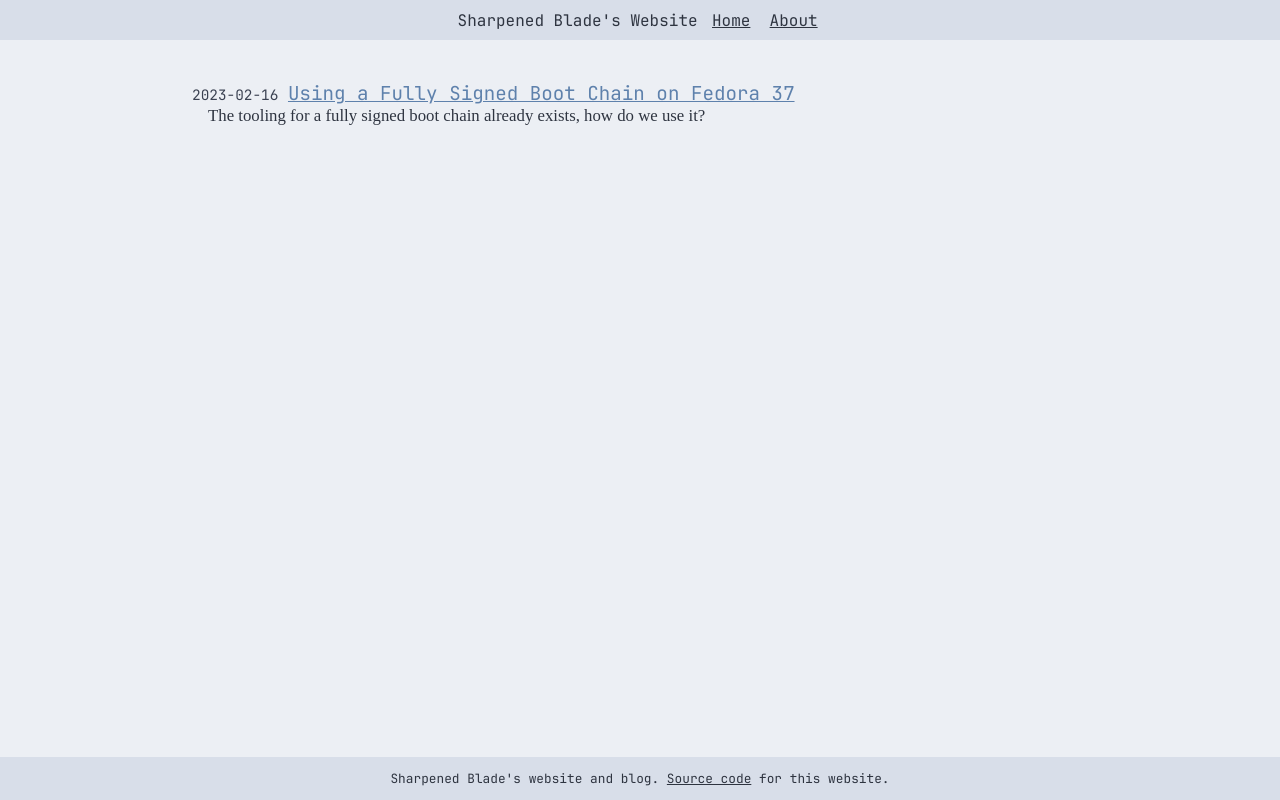
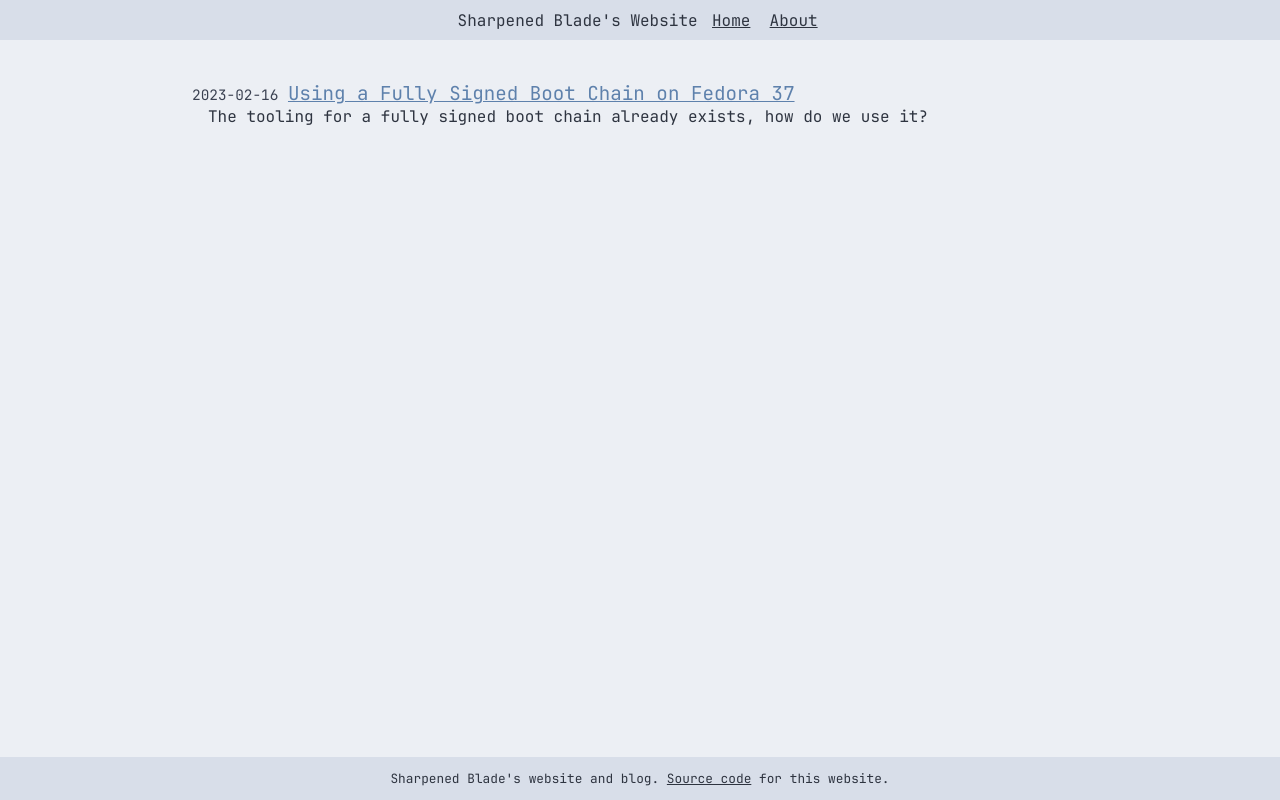
Before and after one commit to sharpenedblade/sharpenedblade.github.io, an Eleventy site: page index.liquid in a window 1280 px wide. Built offline with nearby package versions, Linux system fonts and the light colour scheme; Eleventy itself is replaced by a stand-in of ours; files that its build step writes are made by us from their sources.

Commit message:
Revert "fix: Use a better body text font"
This reverts commit 715ec997c5c8eb36e3a14bde0bef6ba419804797.

```diff
--- a/styles/style.css
+++ b/styles/style.css
@@ -28,12 +28,20 @@
 
 /* Inter font */
 @font-face {
-  font-family: 'Cantarell';
+  font-family: 'Inter';
   font-weight: 100 900;
   font-display: swap;
   font-style: normal;
   font-named-instance: 'Regular';
-  src: url("/fonts/Cantarell-VF.otf") format("otf");
+  src: url("/fonts/Inter-roman.var.woff2?v=3.19") format("woff2");
+}
+@font-face {
+  font-family: 'Inter';
+  font-weight: 100 900;
+  font-display: swap;
+  font-style: italic;
+  font-named-instance: 'Italic';
+  src: url("/fonts/Inter-italic.var.woff2?v=3.19") format("woff2");
 }
 
 /* Jetbrain Mono font */
@@ -52,11 +60,6 @@
     font-size: 1rem;
     background: var(--base);
     color: var(--text);
-}
-
-#content p {
-    font-family: Cantarell;
-    font-size: 1.05rem;
 }
 
 a {
```
Also changed, not shown: fonts/Cantarell-VF.otf (deleted), fonts/Inter-italic.var.woff2 (added), fonts/Inter-roman.var.woff2 (added).
